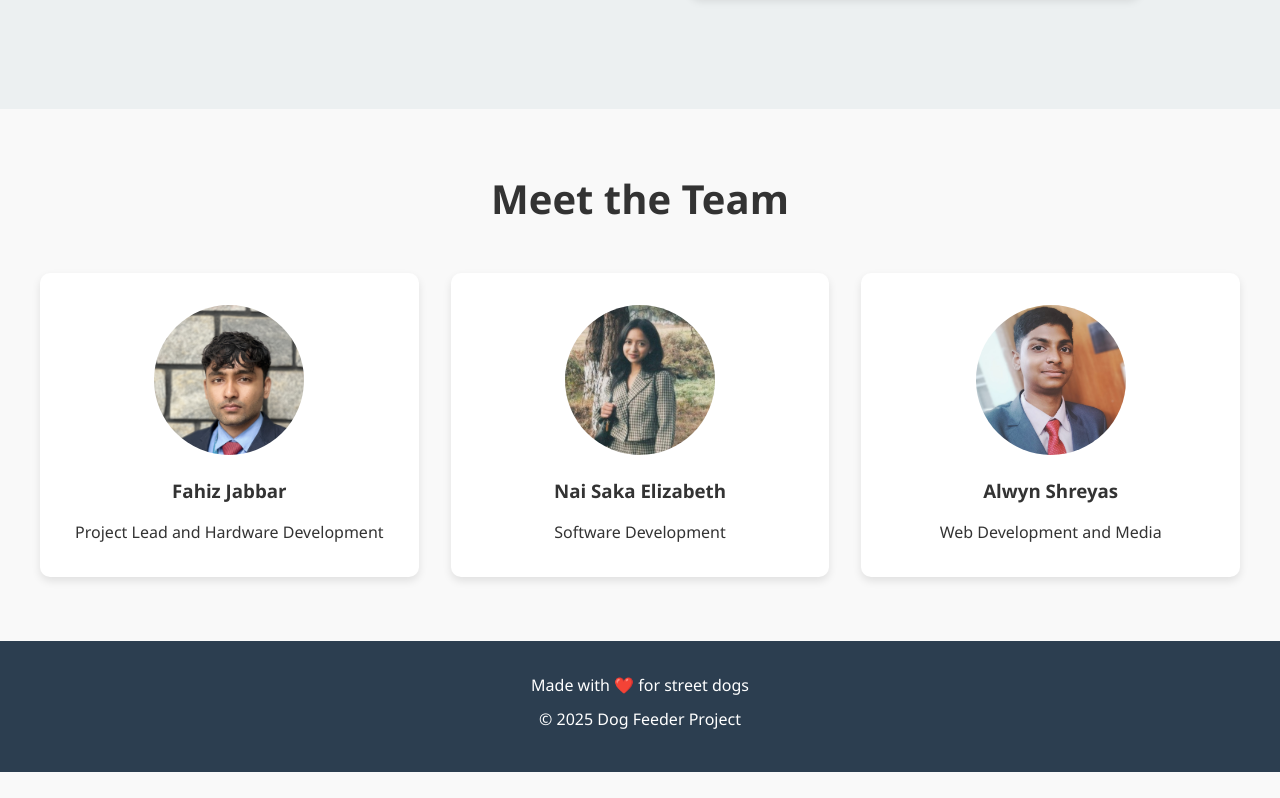
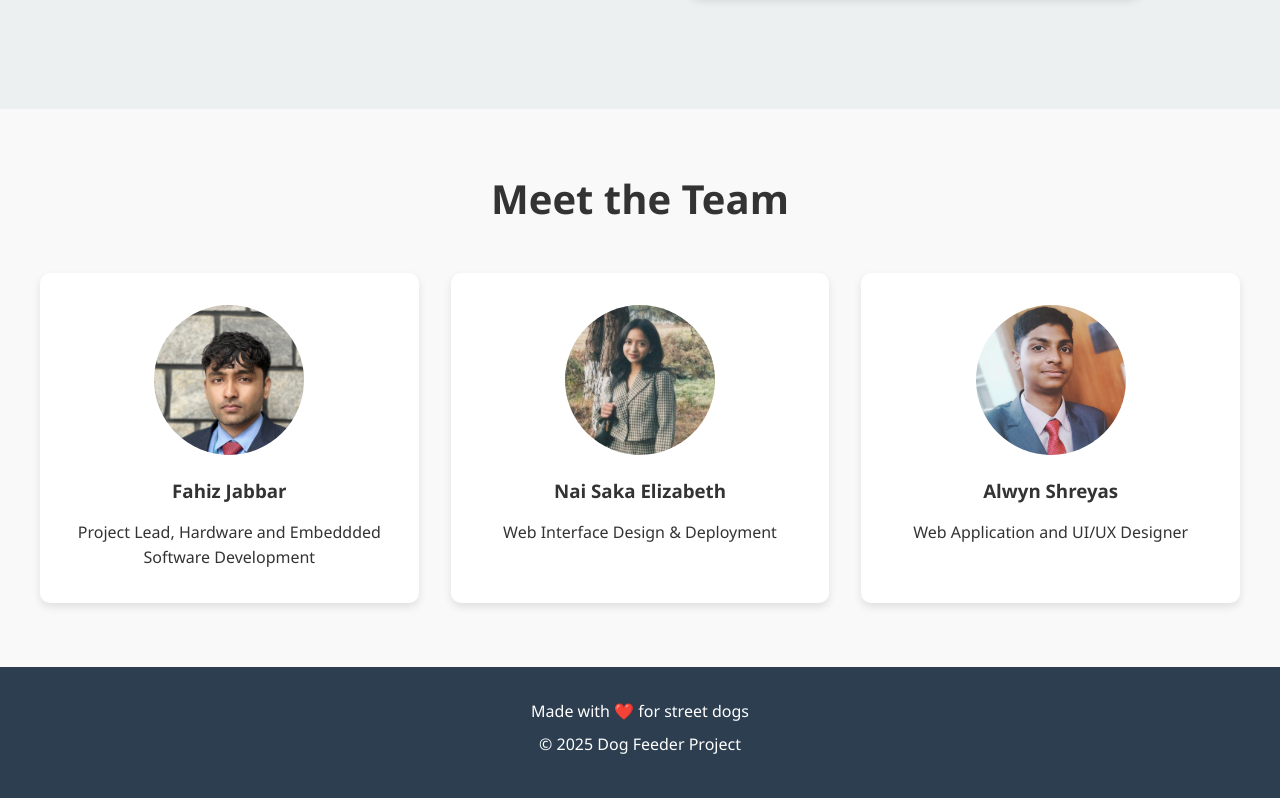
Before and after one commit to studentofstars/Dog_Feeding, a website: page about.html in a window 1280 px wide. Shown: the part 2159-2957 px from the top of the page. Before the commit the page ends 2931 px from the top, so only its background shows below. Drawn offline with Linux system fonts and the light colour scheme.

Commit message:
Update team member roles in about.html

```diff
--- a/about.html
+++ b/about.html
@@ -104,17 +104,17 @@
                 <div class="team-member">
                     <img src="assets/images/project/Fahiz Jabbar.jpg" alt="Fahis Jabbar" class="member-photo">
                     <h3>Fahiz Jabbar</h3>
-                    <p>Project Lead and Hardware Development</p>
+                    <p>Project Lead, Hardware and Embeddded Software Development</p>
                 </div>
                 <div class="team-member">
                     <img src="assets/images/project/Nai Saka Elizabeth.jpg" alt="Nai Saka Elizabeth" class="member-photo">
                     <h3>Nai Saka Elizabeth</h3>
-                    <p>Software Development</p>
+                    <p>Web Interface Design & Deployment</p>
                 </div>
                 <div class="team-member">
                     <img src="assets/images/project/Alwyn Shreyas.jpg" alt="Alwyn Shreyas" class="member-photo">
                     <h3>Alwyn Shreyas</h3>
-                    <p>Web Development and Media</p>
+                    <p>Web Application and UI/UX Designer</p>
                 </div>
             </div>
         </section>
```
